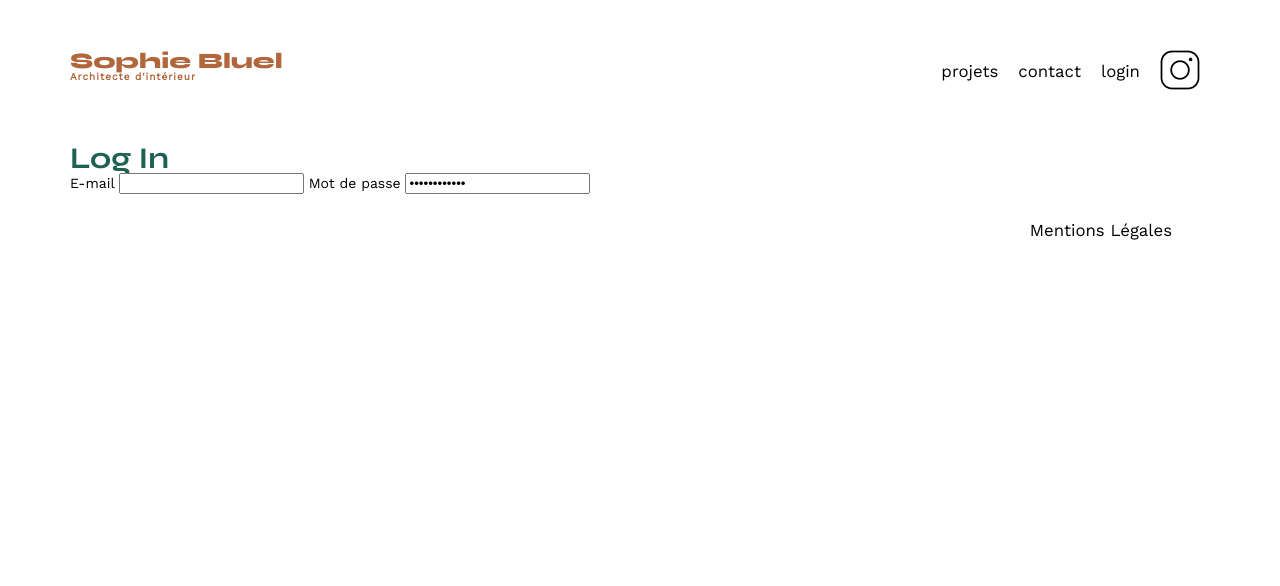
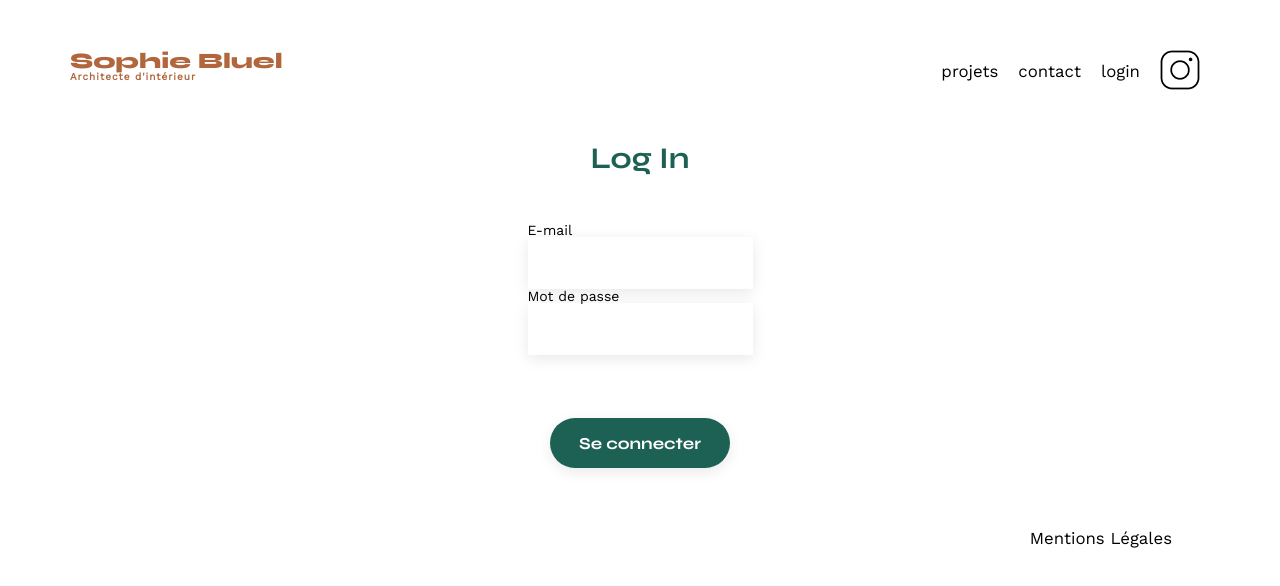
Before and after one commit to FullMetal2/Sophie-Bluel, a plain HTML site: page FrontEnd/index.html in a window 1280 px wide. Both pictures are taken after a click on the item "login". Drawn offline with nearby package versions, Linux system fonts and the light colour scheme; no server answers.

Commit message:
style formulaire

```diff
--- a/FrontEnd/assets/style.css
+++ b/FrontEnd/assets/style.css
@@ -165,7 +165,7 @@ button:hover {
 }
 #contact {
 	width: 50%;
-margin: auto;
+	margin: auto;
 }
 #contact > * {
 	text-align: center;
@@ -213,11 +213,35 @@ footer nav ul {
 }
 
 /***Page de login***/
-#form-login {
-	display: flex;
-	flex-direction: column;
-}
-
 .logins {
 	display: none;
 }
+.visible-form {
+	display: flex;
+	flex-direction: column;
+	align-items: center;
+	width: 50%;
+	margin: auto;
+}
+.visible-form h2 {
+	margin-bottom: 20px;
+}
+.visible-form form {
+	text-align: left;
+	margin-top:30px;
+	display: flex;
+	flex-direction: column;
+	gap: 30px;
+}
+.visible-form input {
+	display: flex;
+	flex-direction: column;
+	gap: 30px;
+	height: 50px;
+	font-size: 1.2em;
+	border: none;
+	box-shadow: 0px 4px 14px rgba(0, 0, 0, 0.09);
+}
+.visible-form label {
+	margin: 2em 0 1em 0;
+}
--- a/FrontEnd/connexion.js
+++ b/FrontEnd/connexion.js
@@ -7,23 +7,23 @@
             const elementMain = document.querySelector('main')
             elementMain.innerHTML="";
             const elementForm = document.querySelector(".logins");
-            elementForm.style.display = "block";
+            elementForm.classList.add("visible-form");
         })
 
 
         loginForm = document.querySelector(".logins")
             loginForm.innerHTML = `
                 <h2>Log In</h2>
-                    <form action"submit" method="POST" id="form-login">
+                    <form action"#" method="POST" id="form-login">
                         <div>
                             <label for="email">E-mail</label>
-                            <input type="email" id="email" required>
+                            <input type="email" id="email" name="email" required>
                             <label for="password">Mot de passe</label>
-                            <input type="password" id="password required>
+                            <input type="password" id="password" name="password" required>
                         </div>
                         <div>
                         <input type="submit" value="Se connecter"/>
                         </div>
                     </form>`;
 
-        loginForm.appendChild(loginForm);
+        logins.appendChild(loginForm);
```
